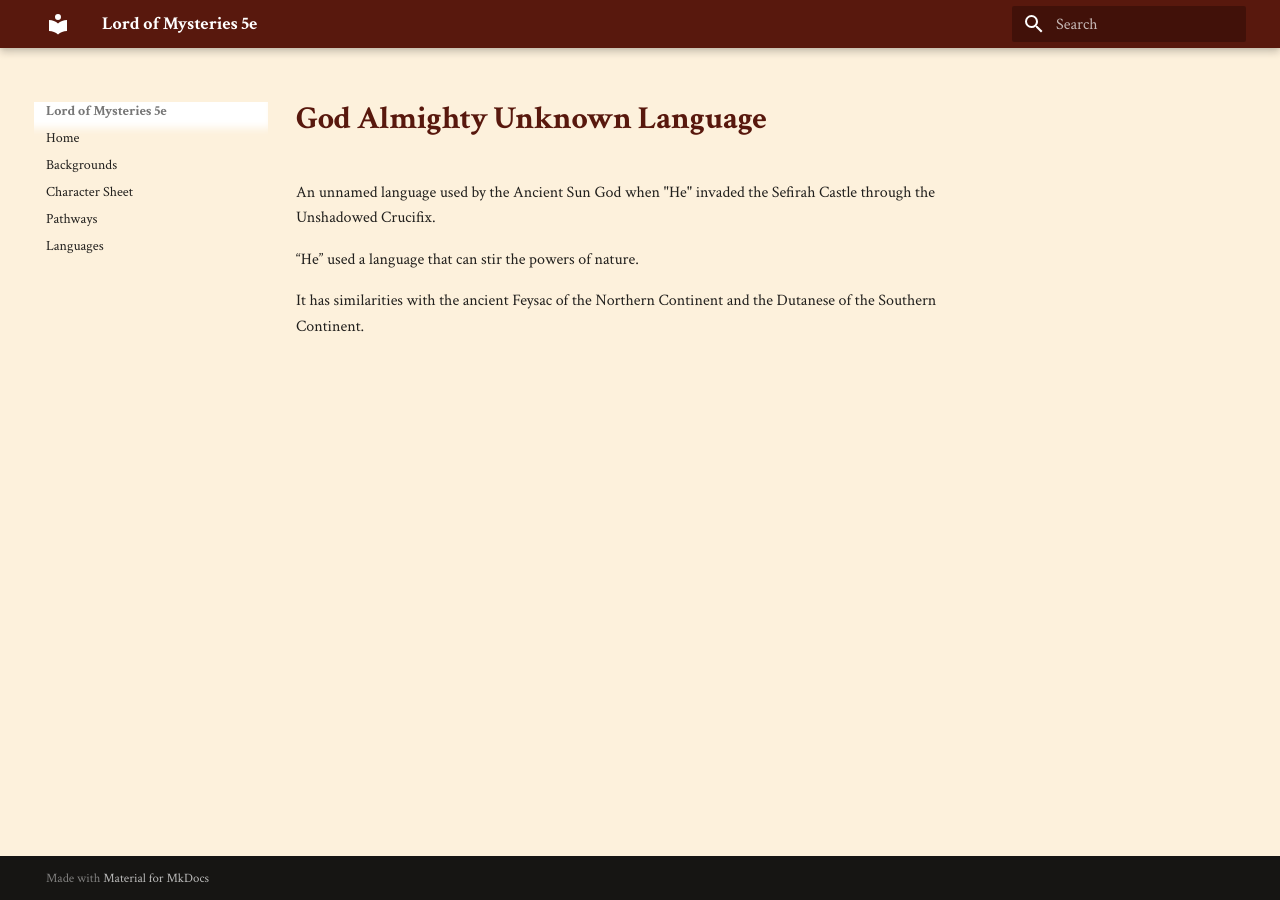
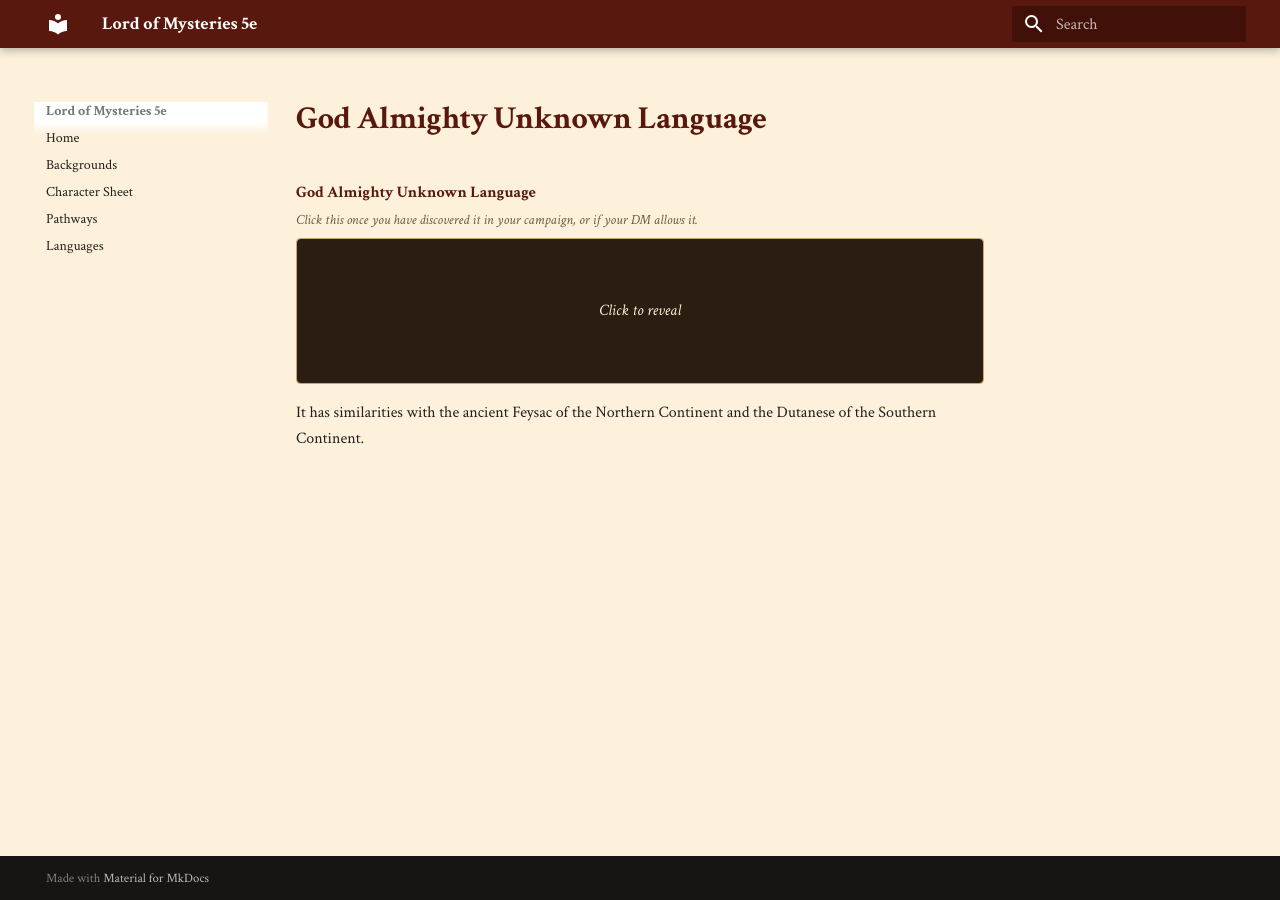
Before and after one commit to TwilightHermit/lotm-wiki, an MkDocs documentation site: the page built from docs/languages/God_Almighty_Unknown_Language.md, in a window 1280 px wide. Built offline with MkDocs 1.6.1 and Material for MkDocs 9.7.7, drawn with Linux system fonts in a browser that asks for light colours.

Commit message:
Document God Almighty Unknown Language details
Added a description of the God Almighty Unknown Language and its context.

```diff
--- a/docs/languages/God_Almighty_Unknown_Language.md
+++ b/docs/languages/God_Almighty_Unknown_Language.md
@@ -1,7 +1,13 @@
 # God Almighty Unknown Language
 
+<div class="spoiler" markdown>
+<div class="spoiler-title">God Almighty Unknown Language</div>
+<div class="spoiler-hint">Click this once you have discovered it in your campaign, or if your DM allows it.</div>
+<div class="spoiler-body" markdown>
 An unnamed language used by the Ancient Sun God when "He" invaded the Sefirah Castle through the Unshadowed Crucifix.
 
 “He” used a language that can stir the powers of nature.
+</div>
+</div>
 
  It has similarities with the ancient Feysac of the Northern Continent and the Dutanese of the Southern Continent.
```
